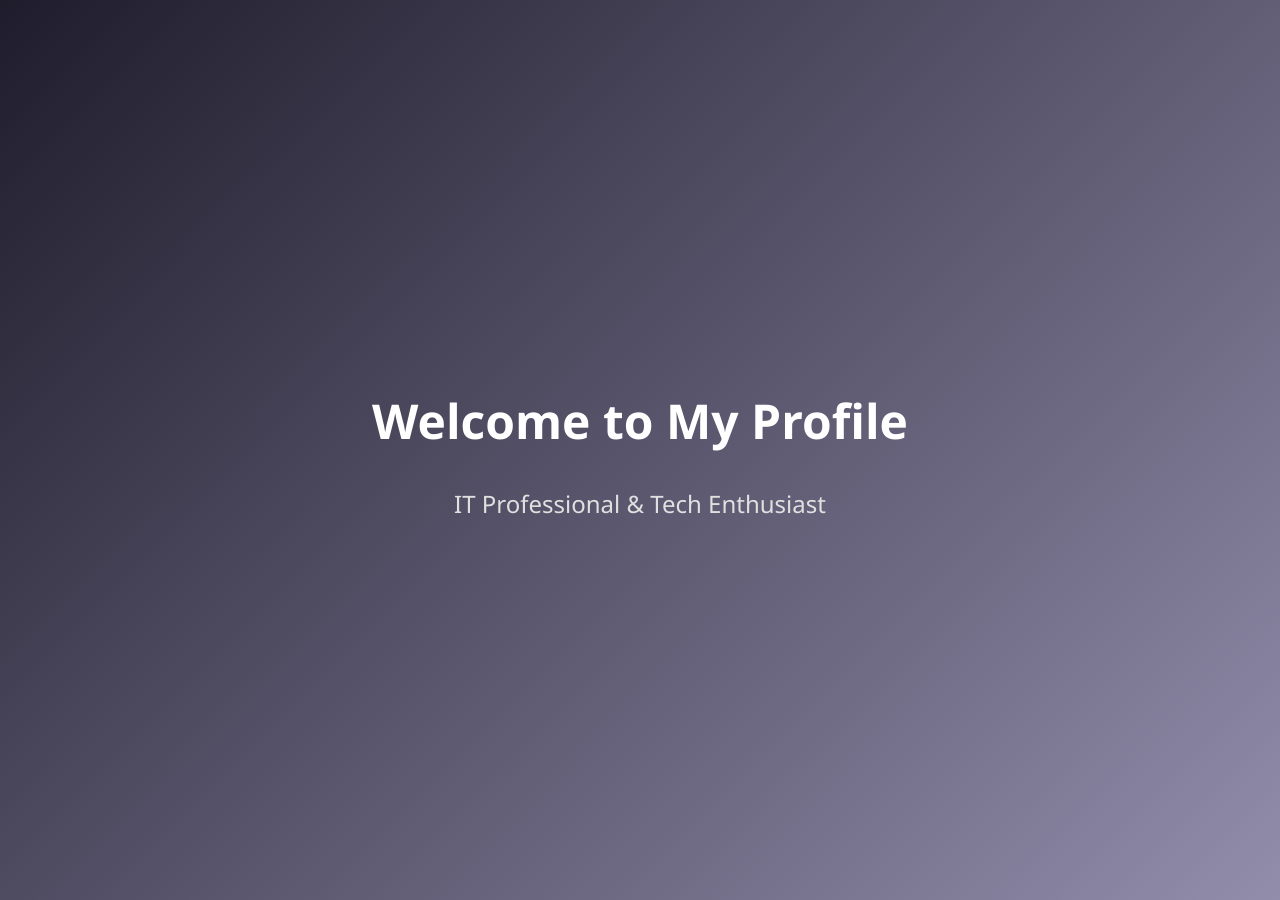
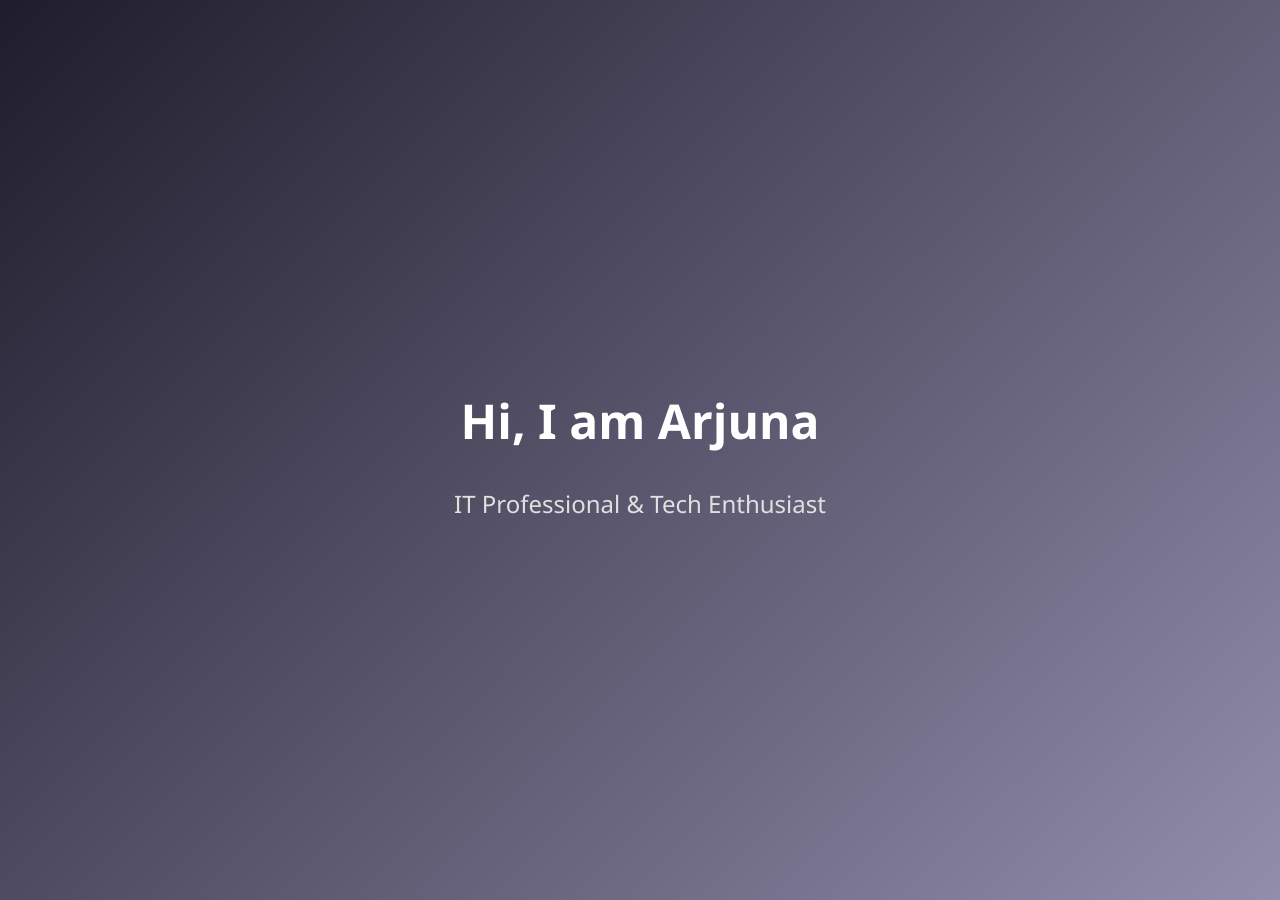
Before and after one commit to kingarjuna0007-byte/kingarjuna0007-byte.github.io, a plain HTML site: page index.html in a window 1280 px wide. Drawn offline with Linux system fonts and the light colour scheme.

Commit message:
Update index.html

```diff
--- a/index.html
+++ b/index.html
@@ -29,7 +29,7 @@
     </style>
 </head>
 <body>
-    <h1>Welcome to My Profile</h1>
+    <h1>Hi, I am Arjuna</h1>
     <p>IT Professional & Tech Enthusiast</p>
 </body>
 </html>
```
